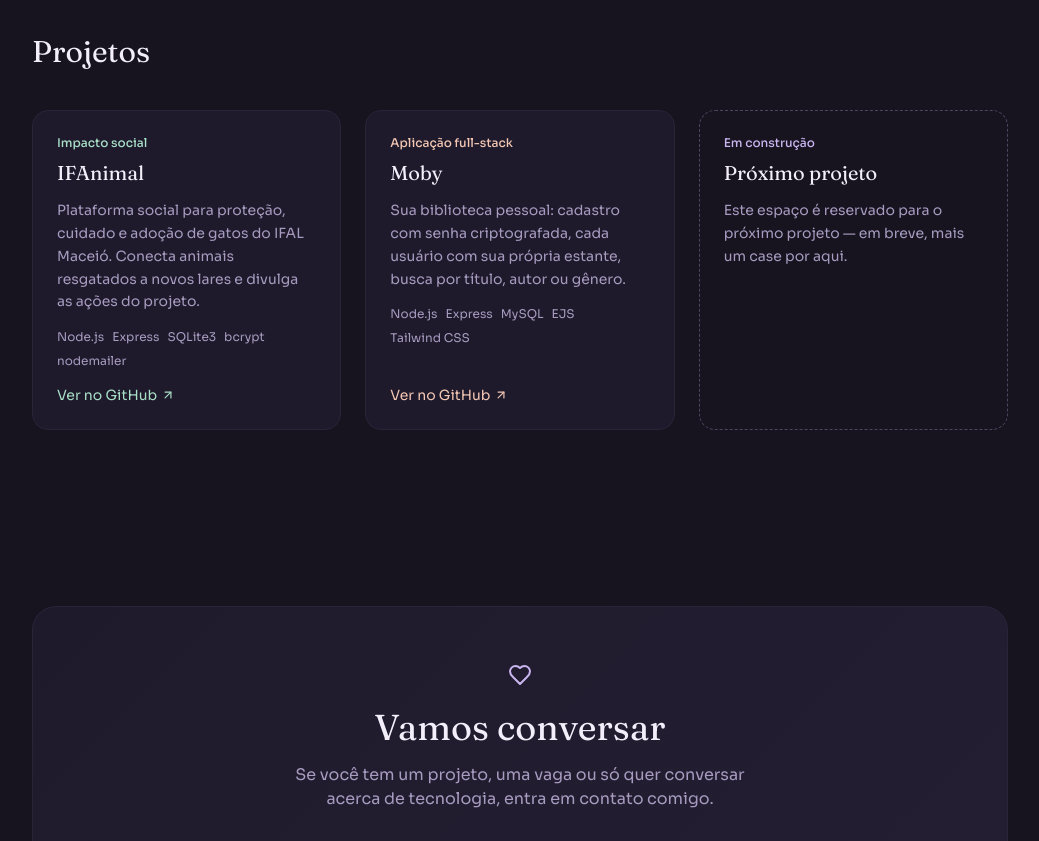
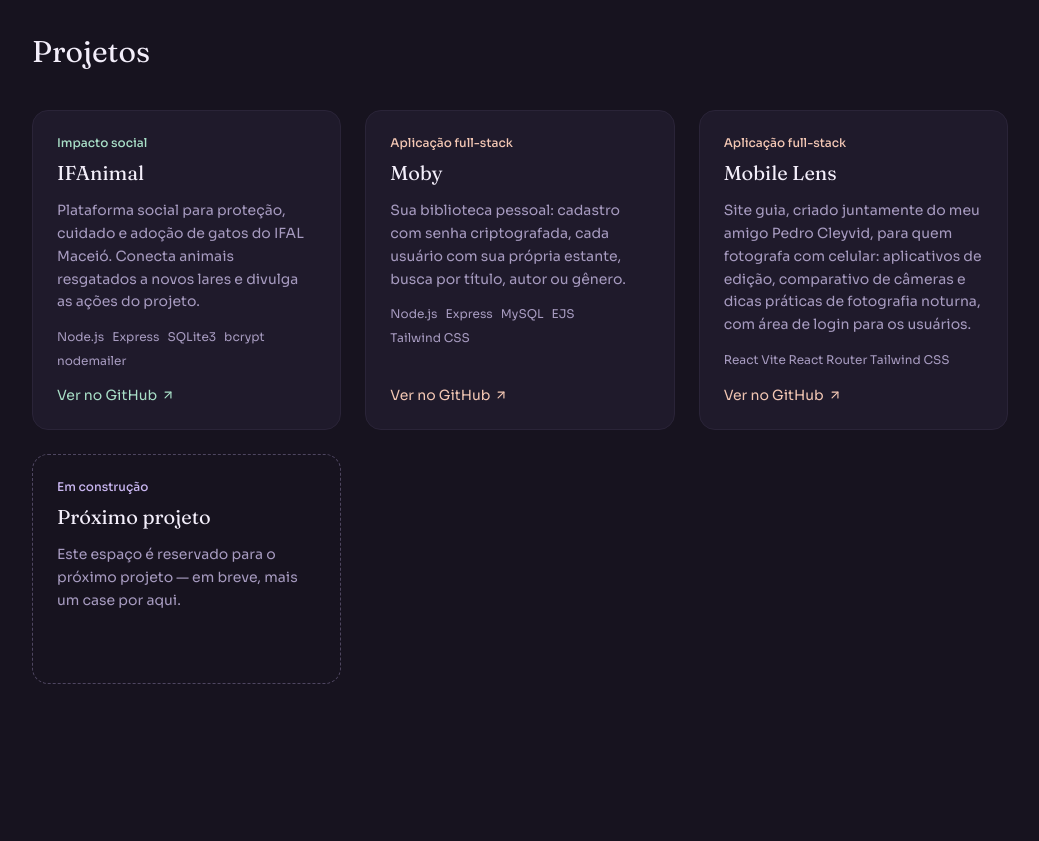
Before and after one commit to mawabi-oliveira/ana-portfolio, a React (Vite) app: page / in a window 1280 px wide. Shown: the part 2440-3281 px from the top of the page, without its empty margins (120-1159 px from the left). Built offline with nearby package versions, Linux system fonts and the light colour scheme.

Commit message:
adicionado novo projeto

```diff
--- a/src/App.jsx
+++ b/src/App.jsx
@@ -44,6 +44,14 @@ const projects = [
     desc: "Sua biblioteca pessoal: cadastro com senha criptografada, cada usuário com sua própria estante, busca por título, autor ou gênero.",
     stack: ["Node.js", "Express", "MySQL", "EJS", "Tailwind CSS"],
     href: "https://github.com/mawabi-oliveira/MobyPersonal",
+    accent: "#F3C7B4",
+  },
+    {
+    name: "Mobile Lens",
+    tag: "Aplicação full-stack",
+    desc: "Site guia, criado juntamente do meu amigo Pedro Cleyvid, para quem fotografa com celular: aplicativos de edição, comparativo de câmeras e dicas práticas de fotografia noturna, com área de login para os usuários.",
+    stack: ["React Vite React Router Tailwind CSS"],
+    href: "https://github.com/mawabi-oliveira/mobilelens",
     accent: "#F3C7B4",
   },
   {
```
